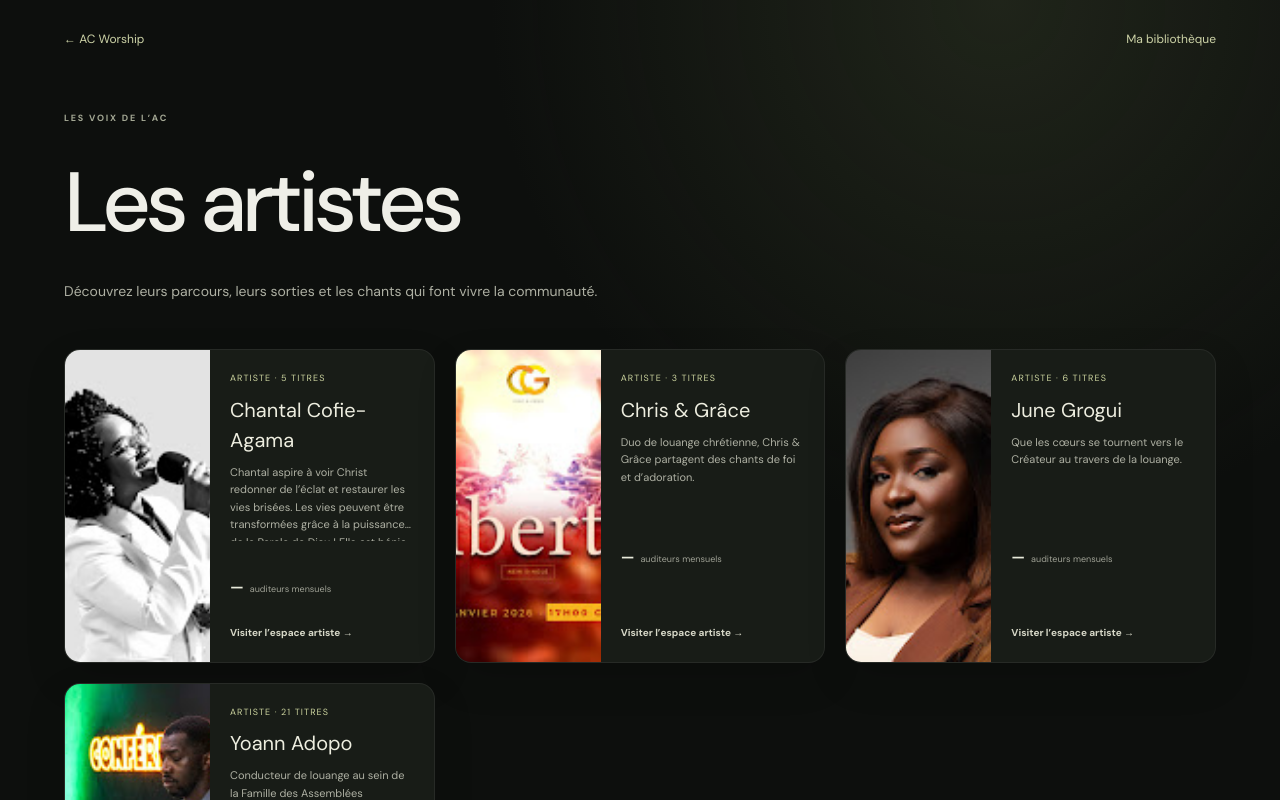
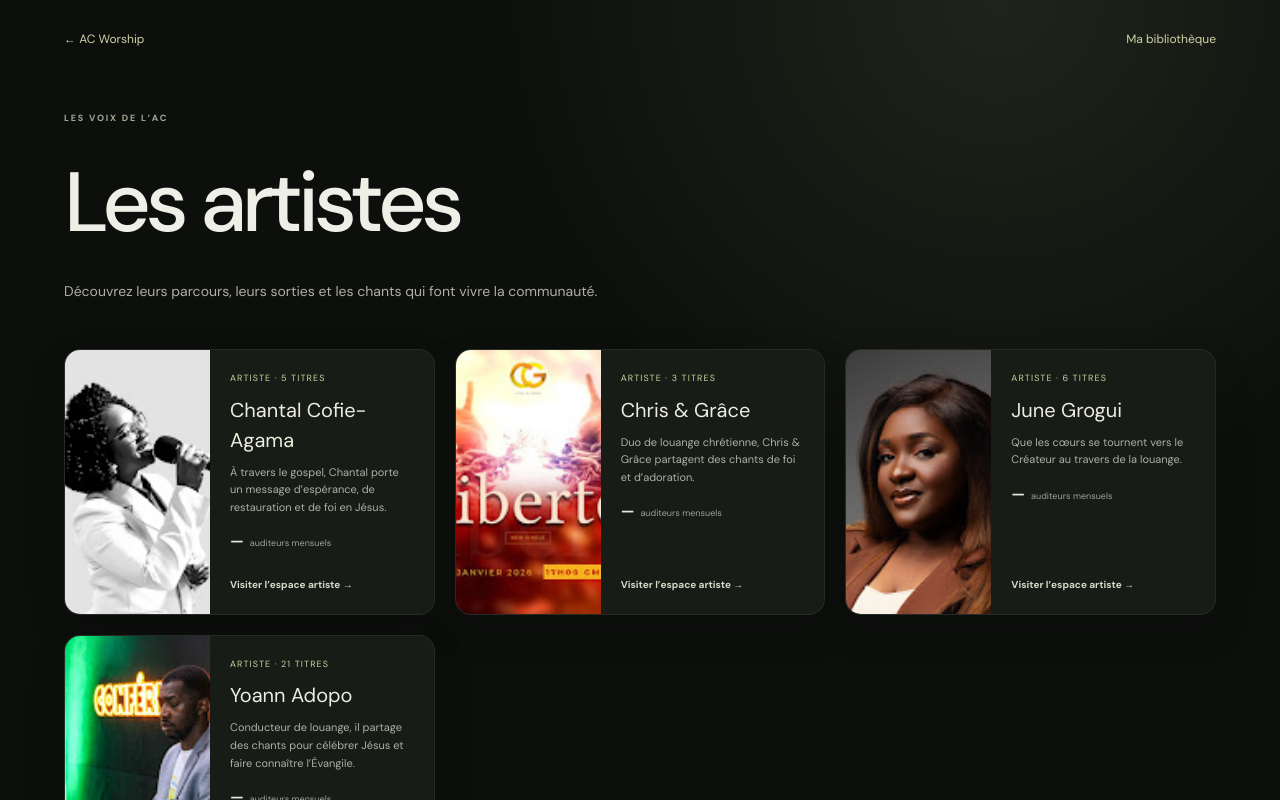
Before and after one commit to Eben-Ezer13/AC-Worship, a Next.js app: page /artists in a window 1280 px wide. Shown: the top 800 px of the page. Built offline with nearby package versions, Linux system fonts and the light colour scheme; no server answers; the database is empty.

Commit message:
Fix artist card biography clipping

```diff
--- a/src/app/artists/page.tsx
+++ b/src/app/artists/page.tsx
@@ -4,9 +4,13 @@ import { prisma } from "@/lib/prisma";
 import { formatListenerCount, getMonthlyListenerCounts } from "@/lib/audience";
 export const dynamic = "force-dynamic";
 function getCardBio(artist: { slug: string; bio: string }) {
-  return artist.slug === "yoann-adopo"
-    ? "Conducteur de louange au sein de la Famille des Assemblées Chrétiennes, Yoann partage des chants pour célébrer Jésus, édifier l’Église et faire connaître l’Évangile."
-    : artist.bio;
+  if (artist.slug === "yoann-adopo") {
+    return "Conducteur de louange, il partage des chants pour célébrer Jésus et faire connaître l’Évangile.";
+  }
+  if (artist.slug === "chantal-cofie-agama") {
+    return "À travers le gospel, Chantal porte un message d’espérance, de restauration et de foi en Jésus.";
+  }
+  return artist.bio;
 }
 export default async function ArtistsPage() {
   const now = new Date();
```
Also changed, not shown: src/app/globals.css.
